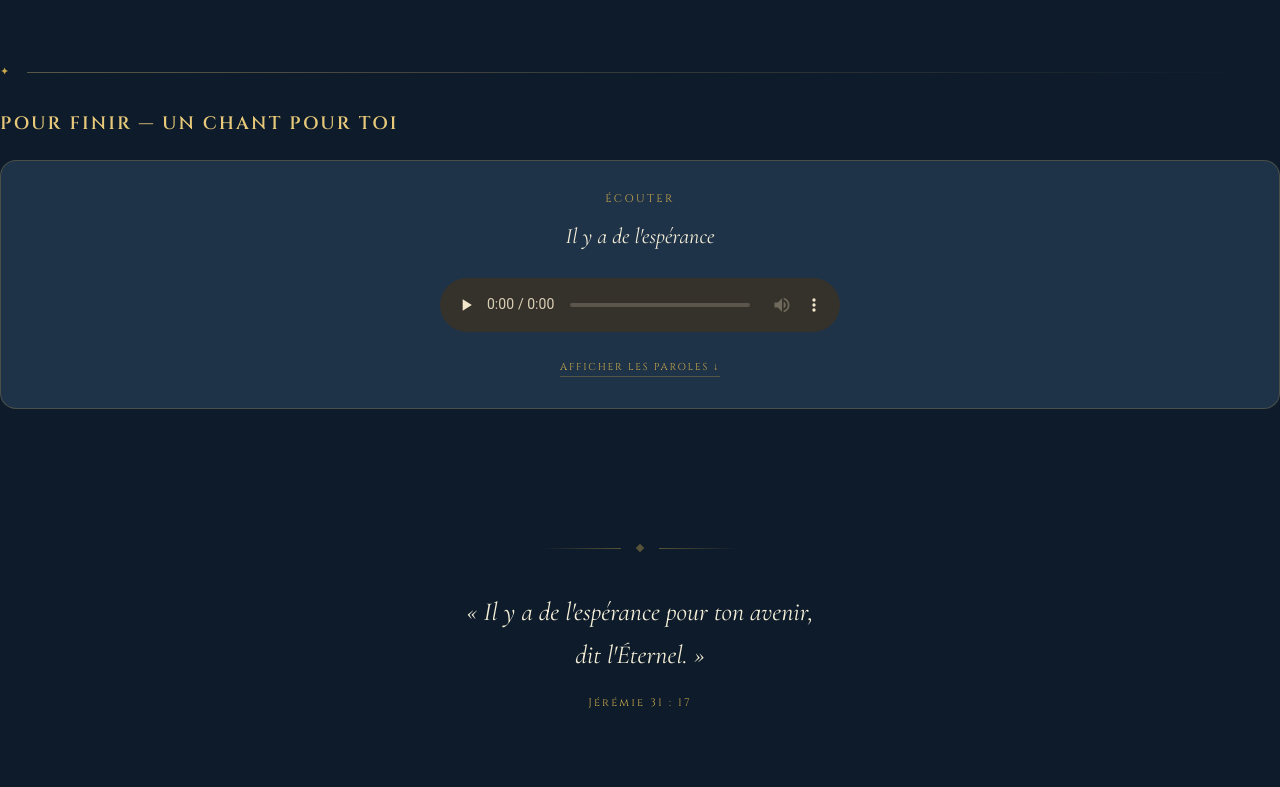
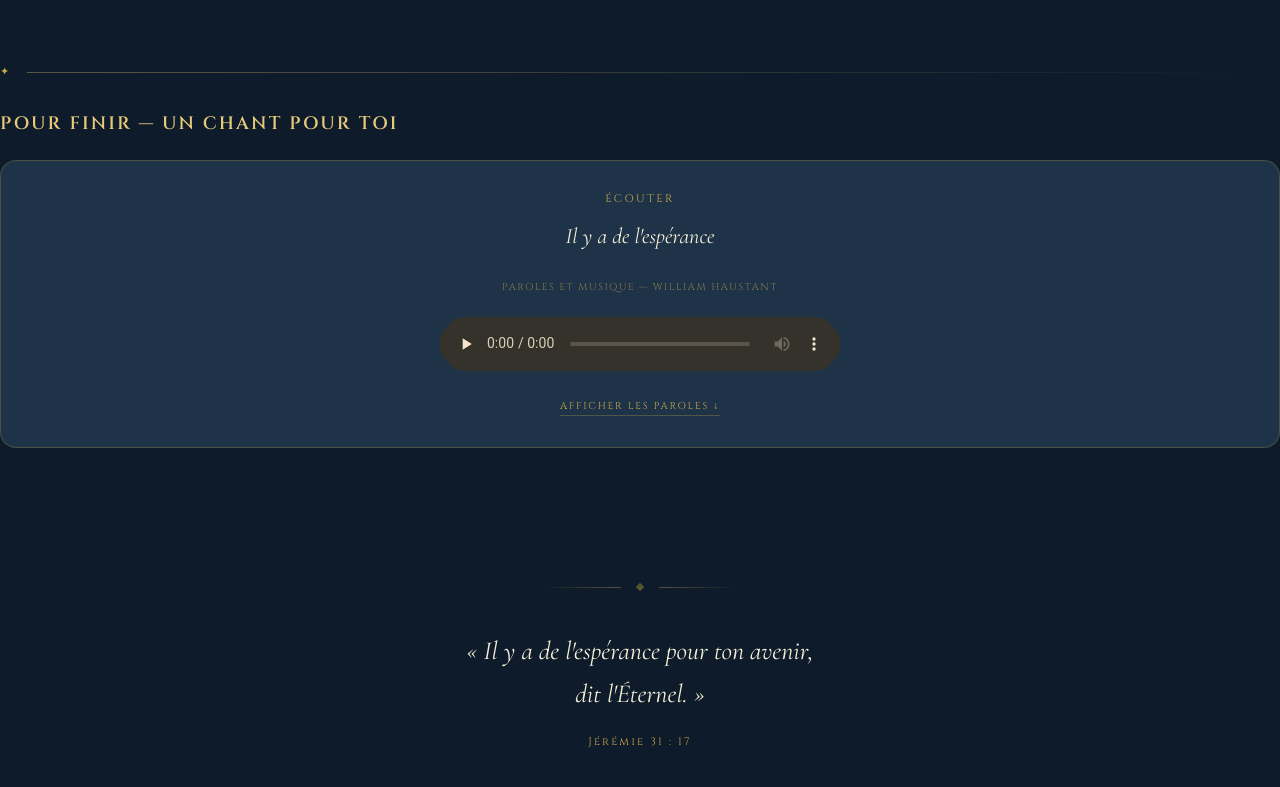
Before and after one commit to whaustant-tech/Esp-rance, a plain HTML site: page index.html in a window 1280 px wide. Shown: the part 7257-8044 px from the top of the page. Drawn offline with nearby package versions, Linux system fonts and the light colour scheme.

Commit message:
Add song credits to audio player in index.html
Added a new paragraph with credits for the song.

```diff
--- a/index.html
+++ b/index.html
@@ -1076,6 +1076,7 @@
     <div class="audio-player-wrapper">
       <p class="audio-player-title">Écouter</p>
       <p class="audio-song-name">Il y a de l'espérance</p>
+      <p style="font-family:'Cinzel',serif; font-size:10px; letter-spacing:0.15em; color:rgba(201,168,76,0.6); text-transform:uppercase; margin-bottom:20px;">Paroles et musique &mdash; William Haustant</p>
       <audio controls preload="none">
         <source src="https://raw.githubusercontent.com/whaustant-tech/Esp-rance/main/chantespe.mp3" type="audio/mpeg">
         Ton navigateur ne supporte pas la lecture audio.
```
